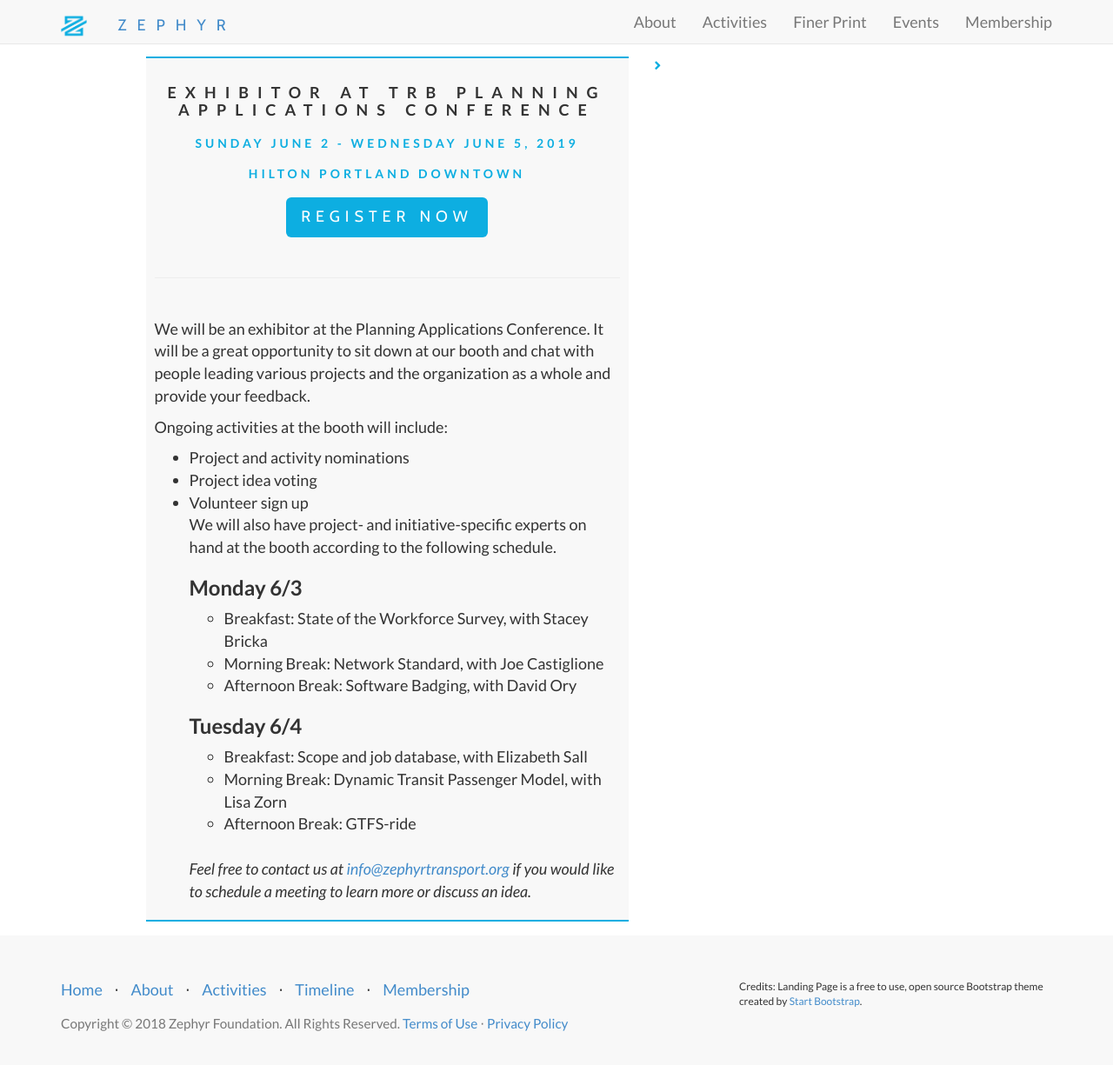
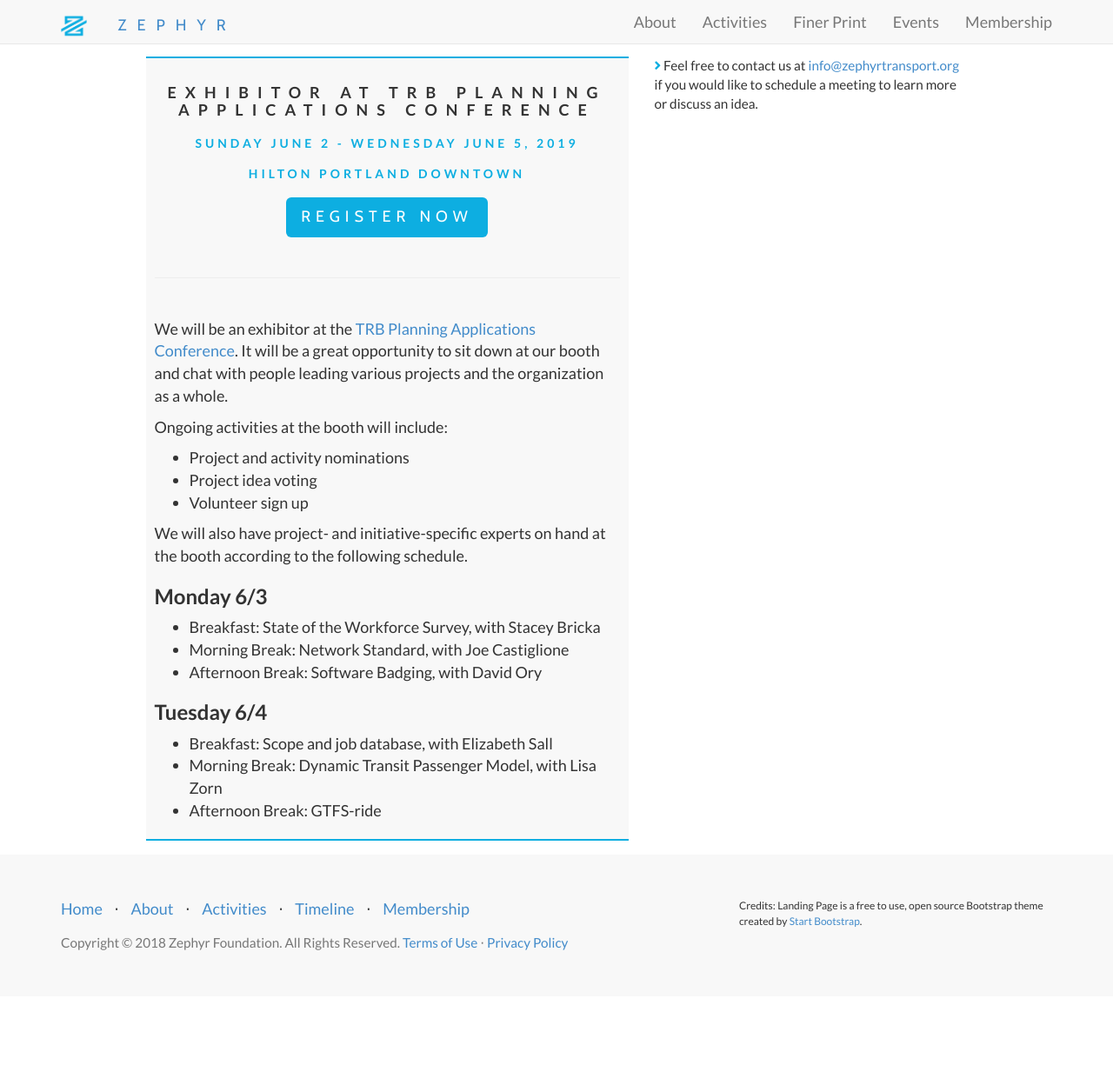
Before and after one commit to ZephyrTransport/zephyr-website, a Jekyll site: the page built from _events/2019-jun-appcon.md, in a window 1280 px wide and 1239 px high. Shown: the top 1225 px of the window at 87% size. Built offline with Jekyll 4.4.1, drawn with Linux system fonts in a browser that asks for light colours; nearby versions of some CDN libraries.

Commit message:
fix formatting

```diff
--- a/_events/2019-jun-appcon.md
+++ b/_events/2019-jun-appcon.md
@@ -6,15 +6,17 @@
 day: Sunday June 2 - Wednesday June 5, 2019
 place: Hilton Portland Downtown
 registration: https://www.trbappcon.org/
+additional-msg: Feel free to contact us at <a href='mailto://info@zephyrtransport.org'>info@zephyrtransport.org</a> if you would like to schedule a meeting to learn more or discuss an idea.
 summary: "<br/>
 <hr/>
 <br/>
-<p>We will be an exhibitor at the Planning Applications Conference. It will be a great opportunity to sit down at our booth and chat with people leading various projects and the organization as a whole and provide your feedback.
+<p>We will be an exhibitor at the <a href='http://trbappcon.org'>TRB Planning Applications Conference</a>. It will be a great opportunity to sit down at our booth and chat with people leading various projects and the organization as a whole.
 <p>Ongoing activities at the booth will include:
 <ul>
 <li>Project and activity nominations
 <li>Project idea voting
 <li>Volunteer sign up
+</ul>
 <p>We will also have project- and initiative-specific experts on hand at the booth according to the following schedule.
 <h3>Monday 6/3</h3>
 <ul>
@@ -28,8 +30,5 @@
 <li>Morning Break: Dynamic Transit Passenger Model, with Lisa Zorn</li>
 <li>Afternoon Break: GTFS-ride</li>
 </ul>
-<br/>
-<p><i>Feel free to contact us at <a href='mailto://info@zephyrtransport.org'>info@zephyrtransport.org</a> if you would like to schedule a meeting to learn more or discuss an idea.</i>
-</p>
 "
 ---
```
